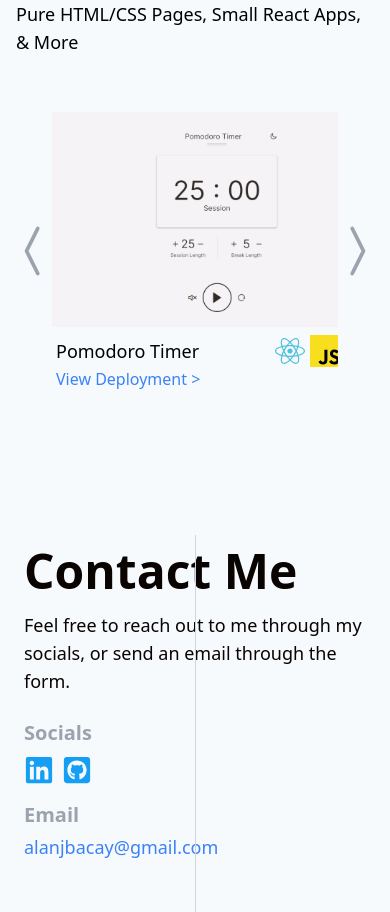
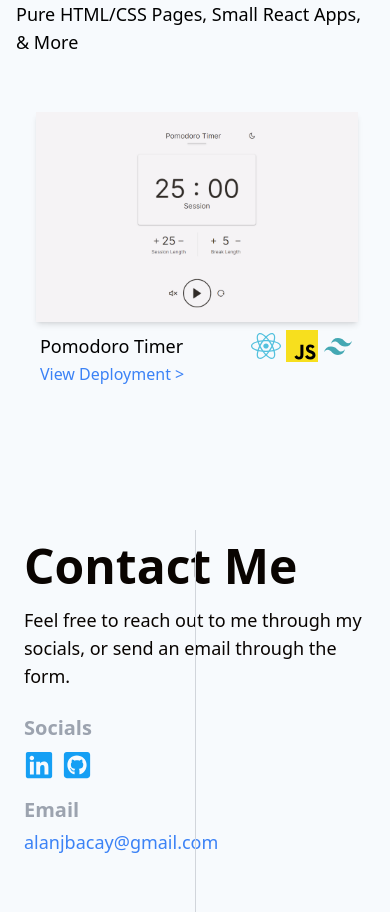
Before and after one commit to alanbacay02/personal-portfolio, a React (Create React App) app: page / in a window 390 px wide. Shown: the part 3598-4510 px from the top of the page. Built offline with nearby package versions, Linux system fonts and the light colour scheme.

Commit message:
Updates components to be mobile responsive

```diff
--- a/src/components/OtherProjectsCarousel.jsx
+++ b/src/components/OtherProjectsCarousel.jsx
@@ -1,8 +1,9 @@
 import React, { useEffect, useRef } from 'react'
-import PropTypes from 'prop-types'
 import { BsChevronCompactLeft, BsChevronCompactRight } from 'react-icons/bs'
 import { BoostrapSvgIcon, CssSvgIcon, HtmlSvgIcon, JavaScriptSvgIcon, ReactSvgIcon, TailwindSvgIcon } from '../svg-components/IconSVG';
+import { motion } from 'framer-motion'
 import { register } from 'swiper/element/bundle'
+import OtherProjectCard from './OtherProjectCard';
 
 // Function to import all images from specified directory using Webpack's `require.context`
 const importAllImages = (r) => {
@@ -96,48 +97,6 @@ const PROJECT_CARD_INFO = [
   }
 ]
 
-// Creates a function component `ProjectCard` to create a card for each project
-const ProjectCard = ({ title, languages, deployLink, projectImg }) => {
-  // Spreads `languages` into `LangCompArray` if props `languages` is an array and is not empty, assigns <HtmlSvgIcon /> if else
-  let LangCompArray = Array.isArray(languages) && languages.length > 0 ? [...languages] : [<HtmlSvgIcon />]
-
-  return (
-    <div className='flex flex-col w-fit mx-auto'>
-      <a href={deployLink} target='_blank' rel='noreferrer' className='group hover:cursor-pointer'>
-        <div className='h-[215.2px] max-h-[215px] w-[330px] max-w-[330px] overflow-clip bg-secondary'>
-          <img src={projectImg} alt={title} className='object-cover object-center group-hover:scale-105 transition-all duration-300' />
-        </div>
-      </a>
-      <div className='flex flex-col w-full px-1 pt-2'>
-        <div className='flex flex-row items-center justify-between'>
-          <h3 className='text-lg font-medium'>{title}</h3>
-          <div className='flex flex-row justify-evenly items-center gap-1'>
-              {/* Maps over `LangCompArray` to return Svg Icon Components */}
-              {LangCompArray.map((item, index) => {
-                return (
-                  <i key={index} className='h-[32px]'>{item}</i>
-                )
-              })}
-          </div>
-        </div>
-        <a href={deployLink} target='_blank' rel='noreferrer' className='w-fit font-medium text-blue-500 hover:underline'>View Deployment &gt;</a>
-      </div>
-    </div>
-  )
-}
-// Defines default props for `ProjectCard` if props are undefined or empty
-ProjectCard.defaultProps = {
-  title: 'Undefined Project',
-  languages: [],
-  deployLink: ''
-}
-// Validates propTypes for `ProjectCard`
-ProjectCard.propTypes = {
-  title: PropTypes.string,
-  languages: PropTypes.array,
-  deployLink: PropTypes.string
-}
-
 const OtherProjectsCarousel = () => {
   // Creates a reference to the Swiper instance to interact with its methods and properties
   const swiperRef = useRef(null)
@@ -153,7 +112,7 @@ const OtherProjectsCarousel = () => {
           slidesPerView: 1,
           slidesPerGroup: 1
         },
-        768: {
+        648: {
           slidesPerView: 2,
           slidesPerGroup: 2
         },
@@ -187,8 +146,8 @@ const OtherProjectsCarousel = () => {
   }
 
   return (
-    <div className='flex flex-row'>
-      <div className='flex items-center justify-center text-6xl overflow-clip text-gray-400'>
+    <div className='flex flex-row max-w-[450px] sm:max-w-none mx-auto'>
+      <div className='hidden lg:flex items-center justify-center text-6xl overflow-clip text-gray-400'>
         <button
           onClick={() => {handlePrevClick()}}
           className='-mx-3 py-3 group'
@@ -201,18 +160,24 @@ const OtherProjectsCarousel = () => {
           {PROJECT_CARD_INFO.map((item, index) => {
             return (
               <swiper-slide key={index}>
-                <ProjectCard
-                  title={item.projectTitle}
-                  languages={item.languageIcons}
-                  deployLink={item.projectDeployLink}
-                  projectImg={item.projectImg}
-                />
+                <motion.div
+                  initial={{x:0}}
+                  whileInView={{x:2}}
+                  transition={{duration: 1}}
+                >
+                  <OtherProjectCard
+                    title={item.projectTitle}
+                    languages={item.languageIcons}
+                    deployLink={item.projectDeployLink}
+                    projectImg={item.projectImg}
+                  />
+                </motion.div>
               </swiper-slide>
             )
           })}
         </swiper-container>
       </div>
-      <div className='flex items-center justify-center text-6xl overflow-clip text-gray-400'>
+      <div className='hidden lg:flex items-center justify-center text-6xl overflow-clip text-gray-400'>
         <button
           onClick={() => {handleNextClick()}}
           className='-mx-3 py-3 group'
```
